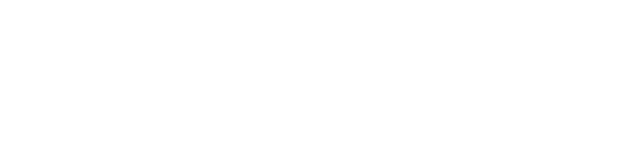
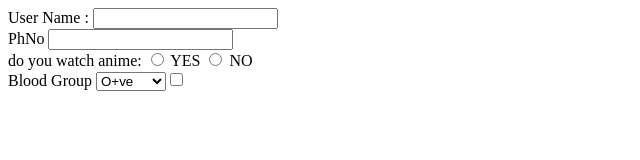
Before and after one commit to sak23042006/form, a plain HTML site: page index.html in a window 1280 px wide. Shown: the whole page, without its empty margins (0-640 px from the left). Drawn offline with Linux system fonts and the light colour scheme.

Commit message:
1 file modified

```diff
--- a/index.html
+++ b/index.html
@@ -7,3 +7,35 @@ Challenge 4: When the form is submitted, get the user's response and add the sam
 -->
 
 <!-- your code goes below this comment -->
+<!DOCTYPE html>
+<html lang="en">
+<head>
+  <meta charset="UTF-8">
+  <meta http-equiv="X-UA-Compatible" content="IE=edge">
+  <meta name="viewport" content="width=device-width, initial-scale=1.0">
+  <title>HTML Form</title>
+</head>
+<body>
+  <label for="username">User Name : </label>
+  <input type="text" name="username" id="username">
+  <br>
+  <label for="phno">PhNo</label>
+  <input type="tel" id="phno" name="phno"></input>
+  <br>
+  <label for="anime">do you watch anime: </label>
+  <input type="radio" name="watch anime?" value="yes" id="yes">
+  <label for="yes">YES</label>
+  <input type="radio" name="watch anime?" value="no" id="no" >
+  <label for="no">NO</label><br>
+  <label for="bg">Blood Group</label>
+  <select name="bg" id="bg">blood group
+  <option value="o+ve">O+ve</option>
+  <option value="A+ve">A+ve</option>
+  <option value="AB+ve">AB+ve</option>
+  <option value=">O-ve">O-ve</option>
+  <option value="A1B+ve">A1B+ve</option>
+  <label for="done">done</label>
+  <input type="checkbox"></input>
+  </select>
+</body>
+</html>
```
